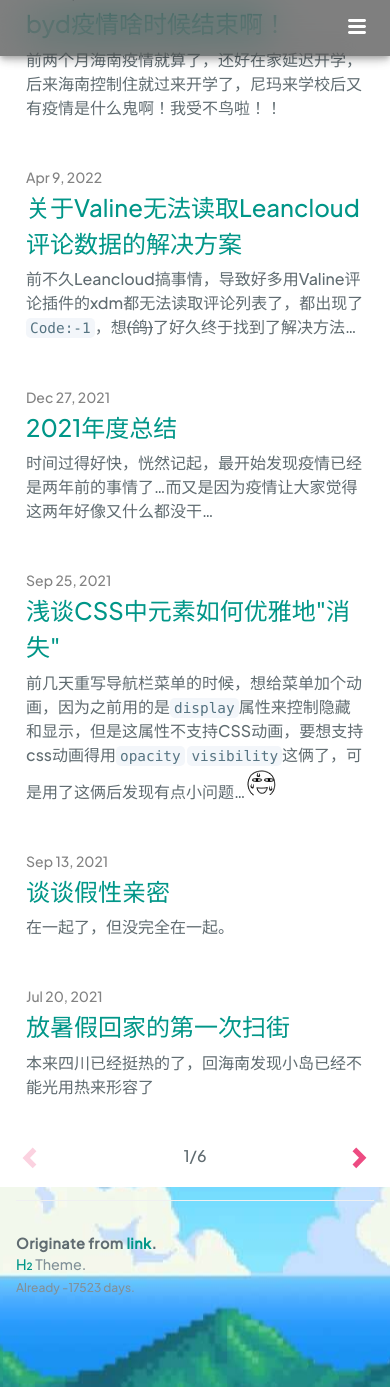
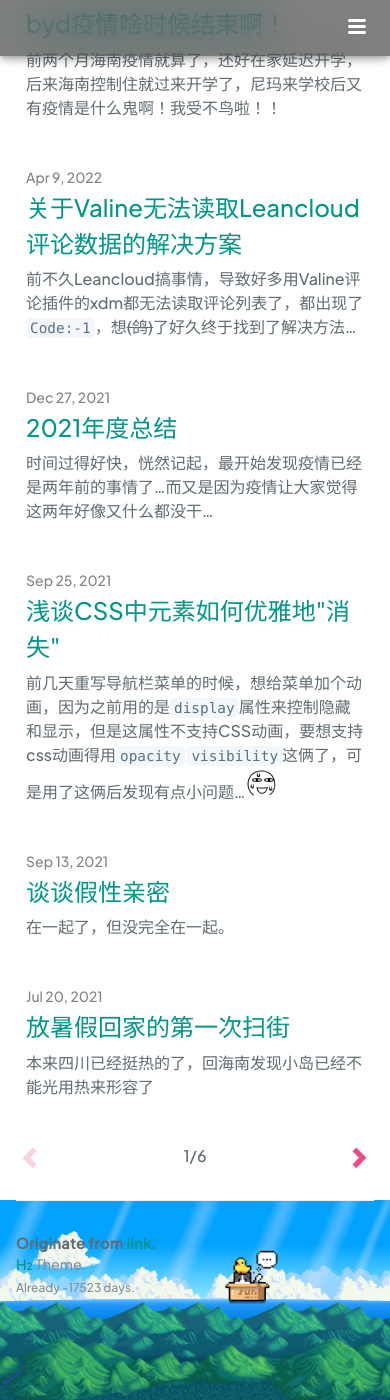
Before and after one commit to link9596/qwq, a Jekyll site: the page built from index.html, in a window 390 px wide and 1400 px high, scrolled down 880 px. Built offline with Jekyll 4.4.1, drawn with Linux system fonts in a browser that asks for light colours; the list of posts is cut into pages by our own code; comment, search, counter and statistics services are not loaded.

Commit message:
更新 hydrogen-blog.scss

```diff
--- a/_sass/hydrogen-blog.scss
+++ b/_sass/hydrogen-blog.scss
@@ -73,6 +73,9 @@
 
 /*页脚图片*/
 .footerbkg{background: url("/theme/footer-night.png") !important;
+  height:250px;
+  width:100%;
+  margin: -150px 0 0 0px;
   -webkit-background-size: cover !important;
   -moz-background-size: cover !important;
   -o-background-size: cover !important;
@@ -86,6 +89,9 @@
   }
 
 .footerbkg{background: url("/theme/footerM-night.png") !important;
+  height:200px;
+  width:100%;
+  margin: -137px 0 0 0px;
   -webkit-background-size: cover !important;
   -moz-background-size: cover !important;
   -o-background-size: cover !important;
@@ -549,22 +555,27 @@
 /*默认页脚背景*/
 .footerbkg{background: url("/theme/footer-day.png") no-repeat center;
         height:250px;
-        width:100%;}
+        width:100%;
+        margin: -150px 0 0 0px;
+}
 
 .footerdiv{
-z-index: -10;
+        z-index: -10;
         position: absolute;
         -webkit-background-size: cover;
         -moz-background-size: cover;
         -o-background-size: cover;
         background-size: cover;
-        max-width: 100%;
-        margin: -150px 0 0 0px;
 }
 
 @media screen and (max-width:767px){
 .footerbkg{background: url("/theme/footerM-day.png") no-repeat center;
         height:200px;
         width:100%;
-}
-  }
+        margin: -137px 0 0 0px;
+        -webkit-background-size: cover;
+        -moz-background-size: cover;
+        -o-background-size: cover;
+        background-size: cover;
+   }
+ }
```
